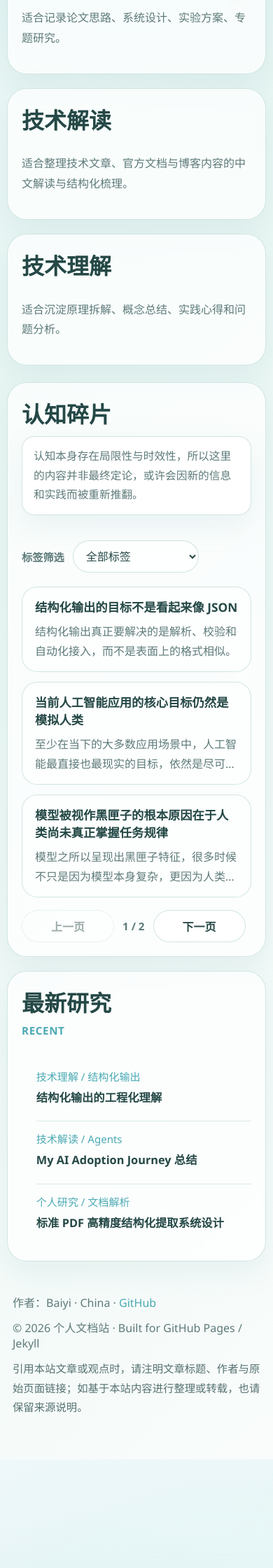
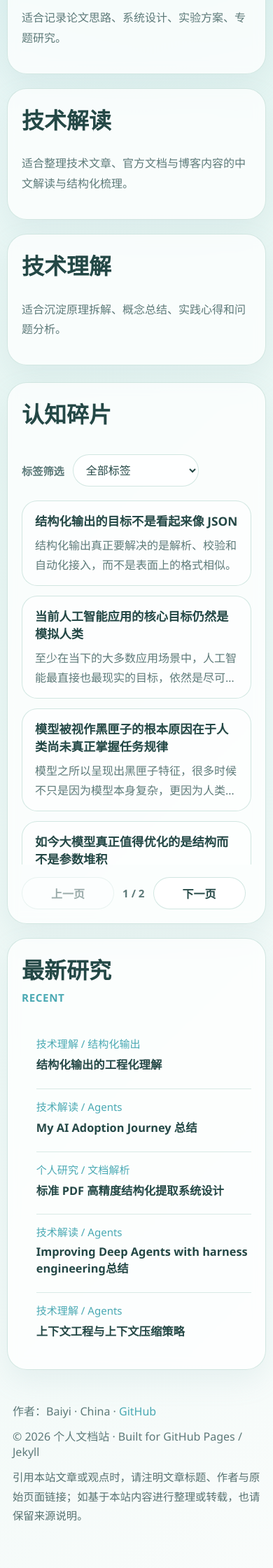
Before and after one commit to 8888-baiyi-8888/8888-baiyi-8888.github.io, a Jekyll site: the page built from index.md, in a window 390 px wide. Shown: the part 1043-3283 px from the top of the page at 70% size. Built offline with Jekyll 4.4.1, drawn with Linux system fonts in a browser that asks for light colours; before the commit the page ends 3128 px from its top, so only the background shows below that.

Commit message:
“布局更改”

```diff
--- a/_layouts/home.html
+++ b/_layouts/home.html
@@ -107,7 +107,7 @@
             {% assign recent_count = recent_count | plus: 1 %}
           {% endif %}
         {% endif %}
-        {% if recent_count >= 3 %}
+        {% if recent_count >= 8 %}
           {% break %}
         {% endif %}
       {% endfor %}
--- a/assets/css/style.css
+++ b/assets/css/style.css
@@ -166,7 +166,7 @@
   padding: 28px;
 }
 .home-panel-card {
-  height: 760px;
+  height: 700px;
   display: flex;
   flex-direction: column;
   overflow: hidden;
@@ -212,11 +212,12 @@
   margin: 0;
 }
 .thoughts-tooltip {
-  width: min(460px, 100%);
-  max-height: 0;
-  margin-top: 0;
-  padding: 0 16px;
-  overflow: hidden;
+  position: absolute;
+  left: 0;
+  top: calc(100% + 10px);
+  z-index: 20;
+  width: min(460px, calc(100vw - 80px));
+  padding: 14px 16px;
   border-radius: 18px;
   border: 1px solid rgba(207,229,224,0.95);
   background: rgba(255,255,255,0.94);
@@ -225,15 +226,13 @@
   font-size: 0.98rem;
   box-shadow: var(--shadow);
   opacity: 0;
+  pointer-events: none;
   transform: translateY(-4px);
-  transition: opacity .18s ease, transform .18s ease, max-height .18s ease, margin-top .18s ease, padding .18s ease;
+  transition: opacity .18s ease, transform .18s ease;
 }
 .thoughts-title-wrap:hover .thoughts-tooltip,
 .thoughts-title-wrap:focus-within .thoughts-tooltip,
 .thoughts-title-wrap:focus .thoughts-tooltip {
-  max-height: 200px;
-  margin-top: 12px;
-  padding: 14px 16px;
   opacity: 1;
   transform: translateY(0);
 }
@@ -667,13 +666,7 @@
   .hero-desc, .page-desc { font-size: 1.05rem; }
   .doc-sidebar-panel { max-height: calc(100vh - 24px); }
   .thoughts-tooltip {
-    position: static;
-    width: 100%;
-    max-height: none;
-    margin-top: 10px;
-    padding: 14px 16px;
-    opacity: 1;
-    transform: none;
+    display: none !important;
   }
   .thoughts-list {
     max-height: 520px;
```
Also changed, not shown: other parts of _layouts/home.html (+26 -2 lines).
